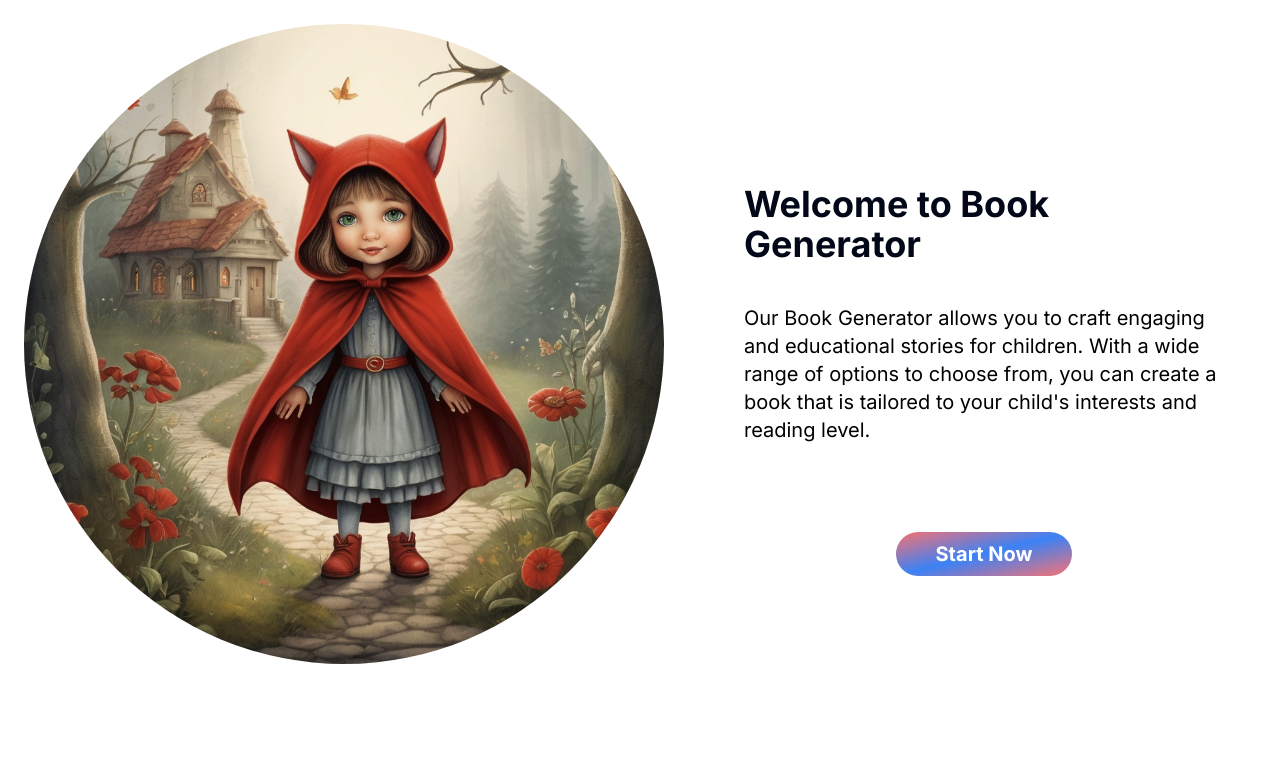
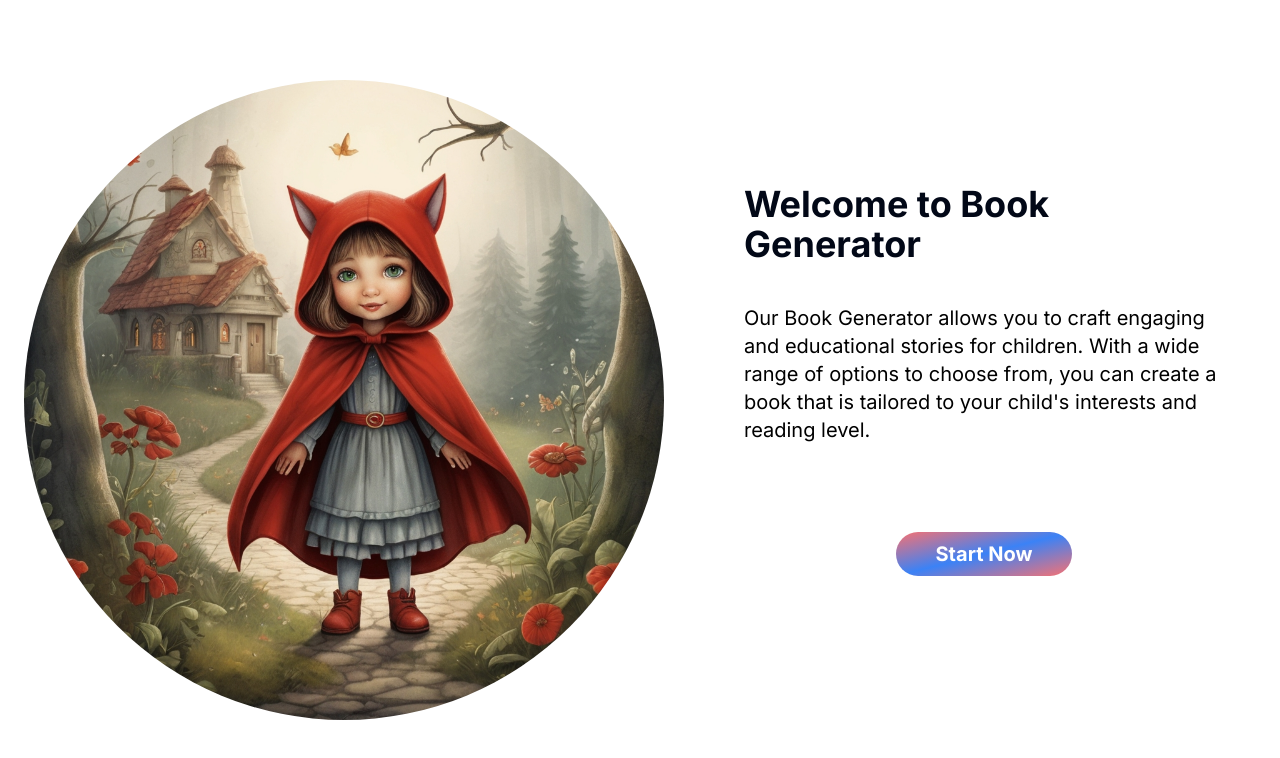
Before and after one commit to NikolaSirakov2/book-generator, a Next.js app: page / in a window 1280 px wide. Shown: the top 758 px of the page. Built offline with nearby package versions, Linux system fonts and the light colour scheme.

Commit message:
refactor: Update Sidebar color to gray

```diff
--- a/app/dashboard/_components/Sidebar.tsx
+++ b/app/dashboard/_components/Sidebar.tsx
@@ -24,7 +24,7 @@ function SideBar() {
   const { token, decodedJwt: decodedToken } = useDecodedToken();
 
   return (
-    <div className="min-h-[95vh] bg-gradient-to-br from-blue-700 via-blue-500 to-blue-200 shadow-xl rounded-xl flex flex-col justify-start items-center">
+    <div className="min-h-[95vh] bg-gray-400 shadow-xl rounded-xl flex flex-col justify-start items-center">
       <div className="flex flex-col w-full">
         <Image
           src="/wizard-logo.jpg"
--- a/app/page.tsx
+++ b/app/page.tsx
@@ -4,8 +4,8 @@ import Link from "next/link";
 export default function Home() {
   return (
     <div className="min-h-screen flex flex-col md:flex-row bg-cover bg-center">
-      <div className="lg:block rounded-xl lg:m-6">
-        <div className="w-full lg:w-[50vw]">
+      <div className="lg:flex rounded-xl lg:m-6 items-center">
+        <div className="w-full lg:w-[50vw] lg:flex justify-center">
           <Image
             src="/red-hood1.jpg"
             alt="running"
```
